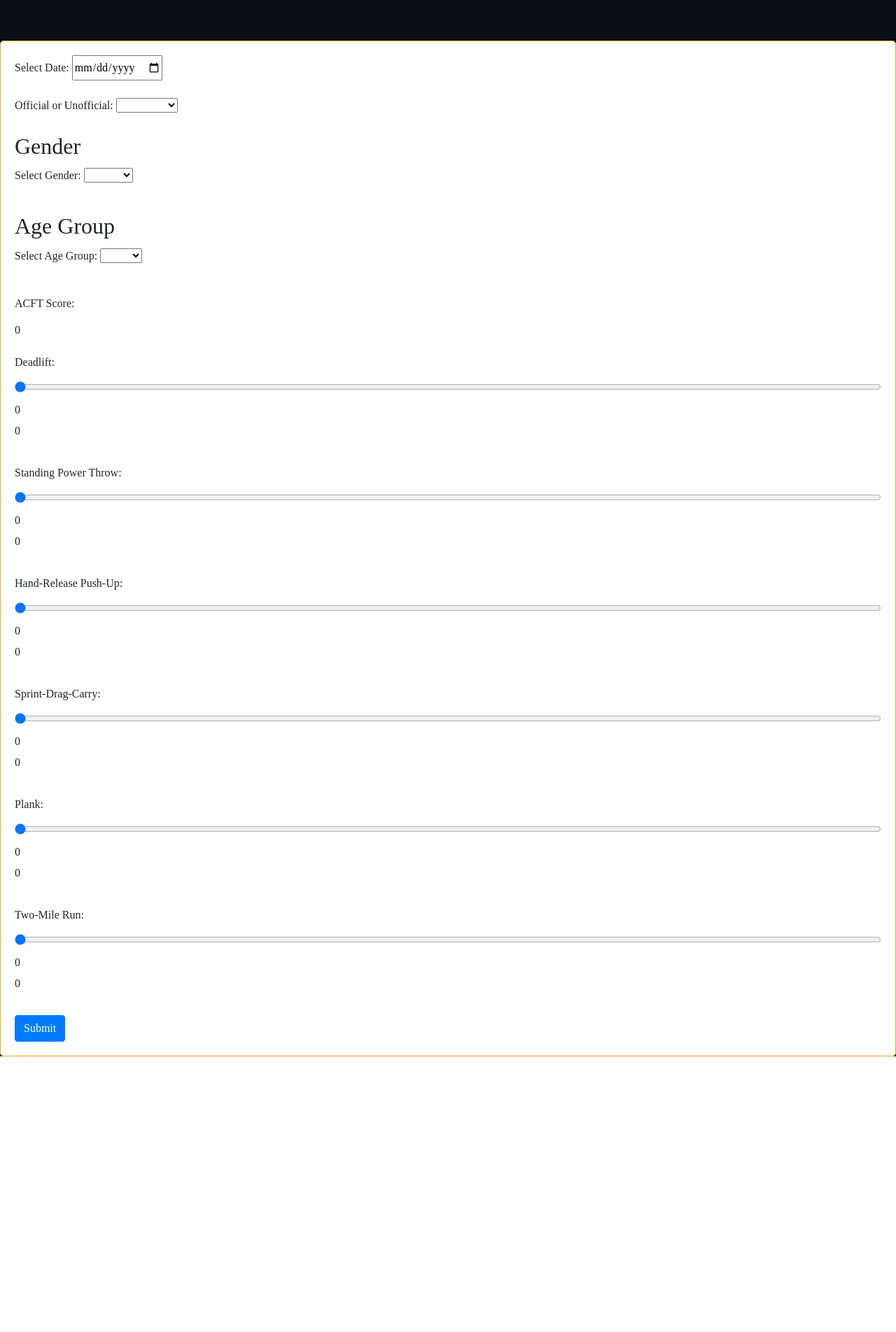
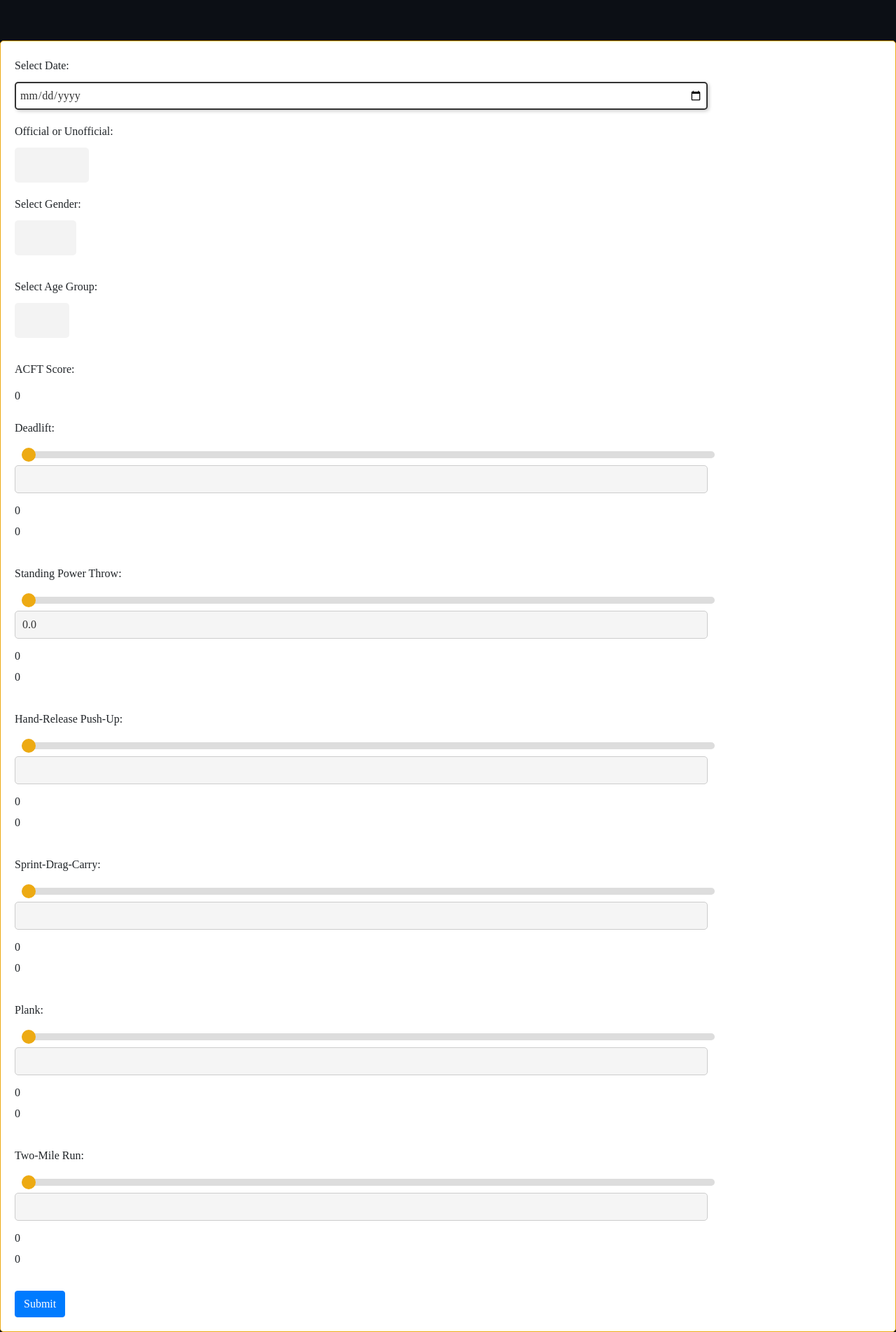
Before and after one commit to hlembo/Army_Fitness_Web_App_Capstone, a Flask app: page /acft in a window 1280 px wide. Shown: the part 62-1966 px from the top of the page at 70% size. Before the commit the page ends 1572 px from the top, so only its background shows below. Run offline with Flask 3, Linux system fonts and the light colour scheme; the visitor is signed in with stand-in values (Sample User, id 1); some libraries are stand-ins or nearby versions.

Commit message:
Fixed input
made textboxes input as well for the ACFT application

```diff
--- a/website/static/acft.css
+++ b/website/static/acft.css
@@ -22,5 +22,103 @@ body {
 
 .mySliderClass {
   width: 100%;
-  height: 100%;
+  height: 10px;
+  border-radius: 5px;
+  background-color: #ddd;
+  outline: none;
+  -webkit-appearance: none;
 }
+
+.mySliderClass::-webkit-slider-thumb {
+  width: 20px;
+  height: 20px;
+  border-radius: 50%;
+  background-color: #edaa13;
+  cursor: pointer;
+  -webkit-appearance: none;
+}
+
+.mySliderClass::-moz-range-thumb {
+  width: 20px;
+  height: 20px;
+  border-radius: 50%;
+  background-color: #edaa13;
+  cursor: pointer;
+}
+
+input[type="range"] {
+  width: 80%;
+  margin-right: 10px;
+  margin-left: 10px;
+}
+
+input[type="text"], input[type="number"] {
+  width: 80%;
+  height: 40px;
+  padding: 10px;
+  border: 1px solid #ccc;
+  border-radius: 5px;
+  box-shadow: none;
+  font-family: "United Sans Reg";
+  font-size: 16px;
+  margin-bottom: 10px;
+  background-color: #f5f5f5;
+  color: #333;
+}
+
+input[type="text"]:focus, input[type="number"]:focus {
+  outline: none;
+  border: 1px solid #edaa13;
+  box-shadow: none;
+}
+
+input[type="text"]::placeholder, input[type="number"]::placeholder {
+  color: #999;
+}
+
+select {
+  font-family: "United Sans Reg";
+  font-size: 16px;
+  line-height: 30px;
+  border: none;
+  border-radius: 5px;
+  padding: 10px 20px;
+  background-color: #f3f3f3;
+  color: #555;
+  -webkit-appearance: none;
+  -moz-appearance: none;
+  appearance: none;
+  cursor: pointer;
+  transition: all 0.3s ease-in-out;
+}
+
+select:hover, select:focus {
+  background-color: #ccc;
+}
+
+select option {
+  font-family: "United Sans Reg";
+  font-size: 16px;
+  line-height: 30px;
+  background-color: #f3f3f3;
+  color: #555;
+  border: none;
+  border-radius: 5px;
+}
+
+select option:hover, select option:focus {
+  background-color: #ccc;
+}
+input[type="date"] {
+  border: 2px solid #333;
+  border-radius: 5px;
+  padding: 5px;
+  font-size: 16px;
+  font-family: "United Sans Reg";
+  color: #333;
+  background-color: #fff;
+  box-shadow: 2px 2px 5px #ccc;
+  width: 80%;
+  height: 40px;
+  box-sizing: border-box;
+}
--- a/website/templates/acft.html
+++ b/website/templates/acft.html
@@ -7,27 +7,29 @@
       <div class="form-group">
         <div class="form-group">
           <label for="user-date">Select Date:</label>
+          <br>
           <input type="date" id="date" name="date">
         </div>
         <!-- Added official/unofficial dropdown -->
         <div class="form-group">
           <label for="official">Official or Unofficial:</label>
+          <br>
           <select id="official" name="official">
             <option value=""></option>
             <option value="true">Official</option>
             <option value="false">Unofficial</option>
           </select>
         </div>
-        <h2>Gender</h2>
         <label for="gender">Select Gender:</label>
+        <br>
         <select id="gender" name="gender" onchange="setSliderValues()">
           <option value=""></option>
           <option value="male">Male</option>
           <option value="female">Female</option>
         </select>
         <br><br>
-        <h2>Age Group</h2>
         <label for="age-group">Select Age Group:</label>
+        <br>
         <select id="age-group" onchange="setSliderValues()">
           <option value=""></option>
           <option value="17-21">17-21</option>
@@ -53,6 +55,7 @@
         <label for="deadlift">Deadlift:</label>
         <br>
         <input class="mySliderClass" type="range" id="deadlift" name="deadlift" max="0" min="0" value="0" oninput="updateScore()">
+        <input type="number" id="deadlift-text" oninput="updateDeadlift()" >
         <br>
         <div id="deadlift-score">0</div>
         <div id="deadlift-score2" name="dl">0</div>
@@ -62,6 +65,7 @@
         <label for="standing-power-throw">Standing Power Throw:</label>
         <br>
         <input class="mySliderClass" type="range" id="standing-power-throw" name="standing-power-throw" step="0.1" max="0" min="0" value="0" oninput="updateScore()">
+        <input type="number" id="standing-power-throw-text" step="0.1" value="0.0" min="0" oninput="updateStandingPowerThrow()" >
         <br>
         <div id="standing-power-throw-score">0</div>
         <div id="standing-power-throw-score2">0</div>
@@ -71,6 +75,7 @@
         <label for="hand-release-push-up">Hand-Release Push-Up:</label>
         <br>
         <input class="mySliderClass" type="range" id="hand-release-push-up" name="hand-release-push-up" max="0" min="0" value="0" oninput="updateScore()">
+        <input type="number" id="hand-release-push-up-text" oninput="updateHandReleasePushUp()">
         <br>
         <div id="hand-release-push-up-score">0</div>
         <div id="hand-release-push-up-score2">0</div>
@@ -80,6 +85,8 @@
         <label for="sprint-drag-carry">Sprint-Drag-Carry:</label>
         <br>
         <input class="mySliderClass" type="range" id="sprint-drag-carry" name="sprint-drag-carry" max="0" min="0" value="0" oninput="updateScore()">
+        <input type="text" id="sprint-drag-carry-text" pattern="([0-9]{2}:)?[0-9]{2}" oninput="updateSprintDragCarry(event)">
+
         <br>
         <div id="sprint-drag-carry-score">0</div>
         <div id="sprint-drag-carry-score2">0</div>
@@ -89,6 +96,7 @@
         <label for="plank">Plank:</label>
         <br>
         <input class="mySliderClass" type="range" id="plank" name="plank" max="0" min="0" value="0" oninput="updateScore()">
+        <input type="text" id="plank-text" pattern="([0-9]{2}:)?[0-9]{2}" oninput="updatePlank()">
         <br>
         <div id="plank-score">0</div>
         <div id="plank-score2">0</div>
@@ -98,6 +106,7 @@
         <label for="two-mile-run">Two-Mile Run:</label>
         <br>
         <input class="mySliderClass" type="range" id="two-mile-run" name="two-mile-run" max="0" min="0" value="0" oninput="updateScore()">
+        <input type="text" id="two-mile-run-text" pattern="([0-9]{2}:)?[0-9]{2}" oninput="updateTwoMileRun()">
         <br>
         <div id="two-mile-run-score">0</div>
         <div id="two-mile-run-score2">0</div>
--- a/website/views.py
+++ b/website/views.py
@@ -8,6 +8,10 @@ from flask import render_template_string, request
 from plotly.subplots import make_subplots
 import plotly.graph_objs as go
 import plotly.io as pio
+from datetime import datetime
+import numpy as np
+from sklearn.linear_model import LinearRegression
+
 views = Blueprint('views', __name__)
 
 @views.route('/', methods = ["GET","POST"])
@@ -45,6 +49,37 @@ def contact():
     return render_template("contact.html", user = current_user)
 
 from datetime import datetime
+
+@views.route('/acft_data', methods=["GET", "POST"])
+@login_required
+def acft_data():
+    max_records = 10  # set maximum number of records here
+    if request.method == 'POST':
+        record_count = Acft.query.filter_by(user_id=current_user.id).count()
+        if record_count >= max_records:
+            flash("You have reached the maximum number of records.", category='error')
+            return redirect(url_for('views.profile'))
+
+        plk = request.form.get('plank')
+        sdc = request.form.get('sprint-drag-carry')
+        hrp = request.form.get('hand-release-push-up')
+        twomile = request.form.get('two-mile-run')
+        mdl = request.form.get('deadlift')
+        spt = request.form.get('standing-power-throw')
+        score1 = request.form.get("total-score")
+        gender = request.form.get("gender")
+        official = request.form.get("official") == 'true'
+        date = request.form.get("date")
+
+        # Parse the user date string to a datetime object
+        date_obj = datetime.strptime(date, "%Y-%m-%d")
+
+        new_acft = Acft(score=score1, twomilerun=twomile, mdl=mdl, spt=spt, hrp=hrp, sdc=sdc, plk=plk, gender=gender, official=official, date=date_obj, user_id=current_user.id)
+        db.session.add(new_acft)
+        db.session.commit()
+
+    return render_template("acft_data.html", user=current_user)
+
 
 @views.route('/acft', methods=["GET", "POST"])
 @login_required
@@ -186,14 +221,28 @@ def dashboard():
                 data[event_name] = []
             data[event_name].append({'date': acftscore.date, 'score': score})
 
+    event_name_map = {
+        'twomilerun': 'Two_Mile_Run',
+        'spt': 'Standing_PT',
+        'hrp': 'Hand_Release_Pushups',
+        'sdc': 'Sprint_Drag_Carry',
+        'mdl': 'Deadlift',
+        'plk': 'Plank'
+    }
+
+    # Create a list of subplot titles with the new event names
+    subplot_titles = [event_name_map[event_name] for event_name in data.keys()]
+
     # Create a Plotly subplot for each event
-    fig = make_subplots(rows=1, cols=len(data), subplot_titles=list(data.keys()),
-                        horizontal_spacing=0.05)
+    fig = make_subplots(rows=1, cols=len(data), subplot_titles=subplot_titles,
+                    horizontal_spacing=0.10)
+
 
     # Add data to the subplot
     for event_index, (event_name, event_data) in enumerate(data.items(), start=1):
         scores = [score_dict['score'] for score_dict in event_data]
         dates = [score_dict['date'] for score_dict in event_data]
+        event_name_display = event_name_map[event_name]
 
         hovertemplate = None
         if event_name in ['twomilerun', 'sdc', 'plk']:
@@ -201,19 +250,49 @@ def dashboard():
         else:
             hovertemplate = 'Score: %{y} (%{customdata|%Y-%m-%d})<extra></extra>'
 
+       # Prepare the data for linear regression
+        X = np.array(range(len(dates))).reshape(-1, 1)
+        y = np.array(scores)
+
+        # Fit the linear regression model
+        model = LinearRegression()
+        model.fit(X, y)
+
+        # Generate the predicted values for the linear regression line
+        y_pred = model.predict(X)
+
         fig.add_trace(
             go.Bar(
-                x=dates,
+                x=[date for date in dates],
                 y=scores,
-                name=event_name,
+                name=event_name_display,
                 hovertemplate=hovertemplate,
                 customdata=dates,
-                text=[format_minutes_to_seconds(val) for val in scores] if event_name in ['twomilerun', 'sdc', 'plk'] else None,
+                text=[format_minutes_to_seconds(val) if event_name in ['twomilerun', 'sdc', 'plk'] else val for val in scores],
                 hoverlabel=dict(namelength=-1, align='left'),
             ),
             row=1,
             col=event_index,
         )
+
+        # Add the linear regression trace
+        fig.add_trace(
+            go.Scatter(
+                x=dates,
+                y=y_pred,
+                mode="lines",
+                name="Linear Regression",
+                line=dict(color="red"),
+            ),
+            row=1,
+            col=event_index,
+        )
+        # Set the width of each subplot and the total figure width
+        subplot_width = 400
+        fig_width = subplot_width * len(data)
+
+        # Set the figure size
+        fig.update_layout(width=fig_width, height=600)
 
         # Update y-axis tick labels for the events with time values
         if event_name in ['twomilerun', 'sdc', 'plk']:
@@ -221,6 +300,9 @@ def dashboard():
 
         # Set the x-axis title for all subplots
         fig.update_xaxes(title_text="Date", row=1, col=event_index)
+
+        fig.update_yaxes(title_text=event_name_display, row=1, col=event_index)
+         # Update the anchor properties of the subplot titles to adjust their position
 
     # Generate the Plotly HTML output
     plot_html = pio.to_html(fig, full_html=False)
```
Also changed, not shown: website/templates/acft_data.html (added, +76 -0 lines), website/static/js/genderscore.js.
